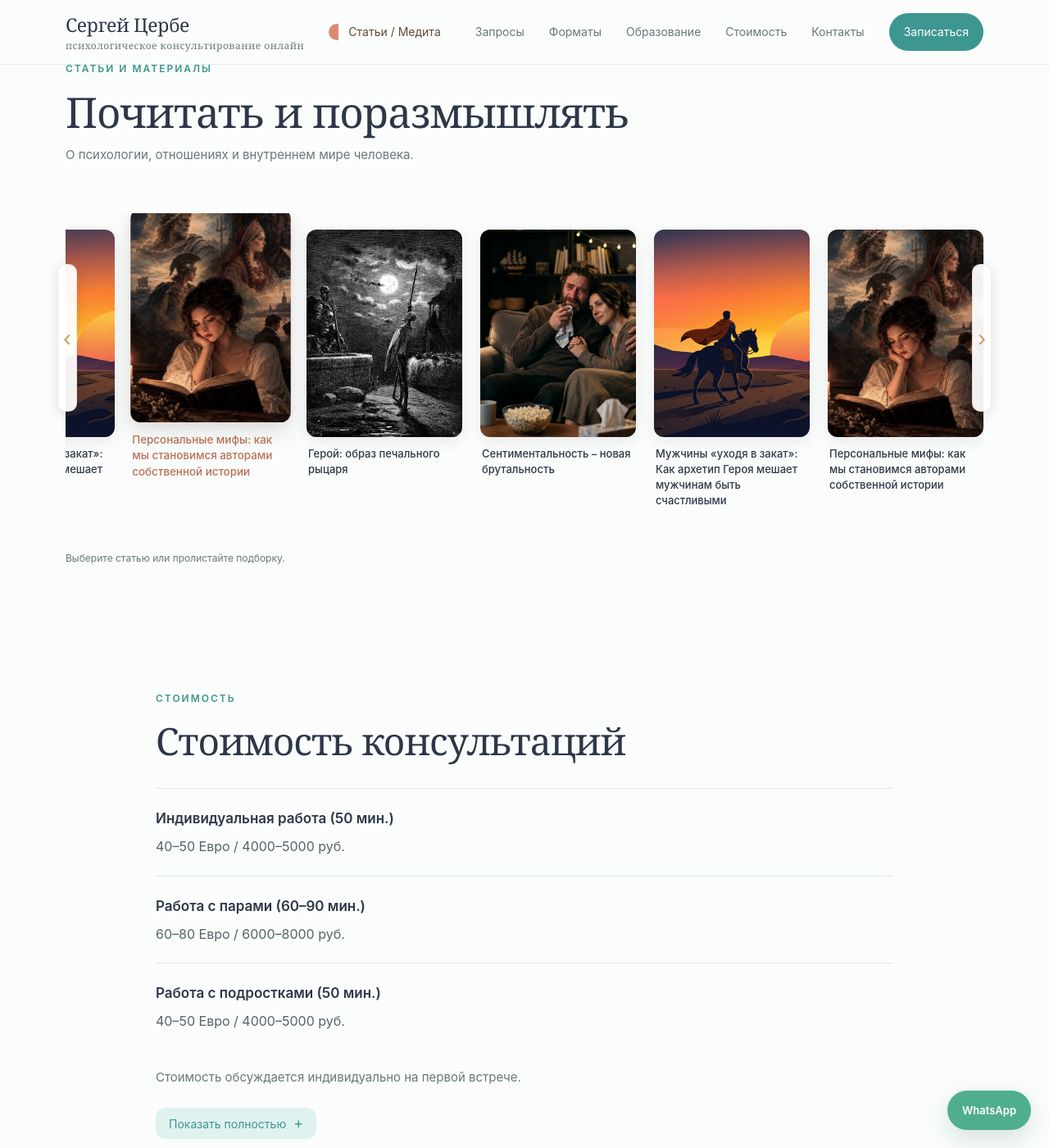
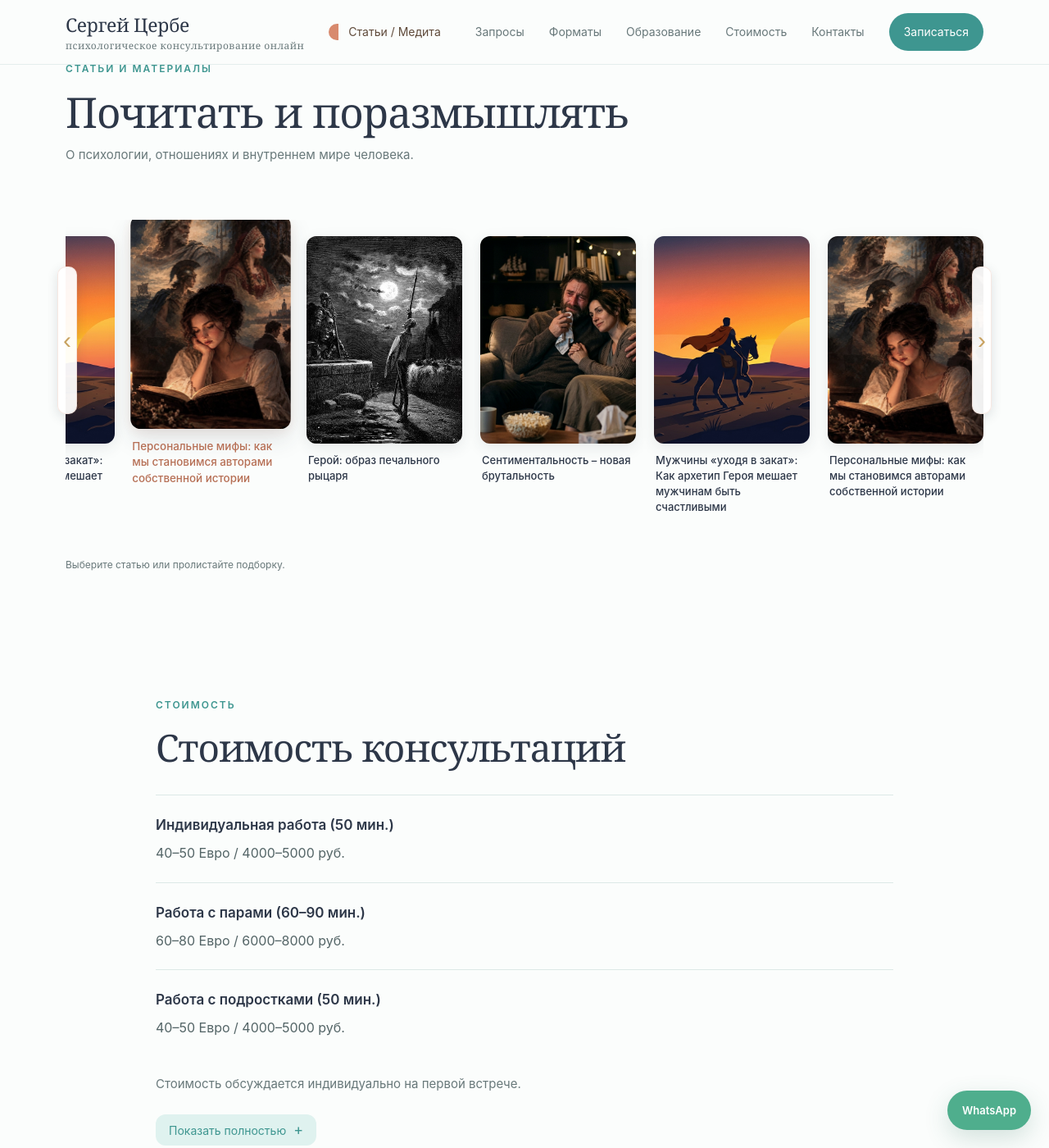
Before and after one commit to zerbe25-gif/zerbe25-gif.github.io, a Jekyll site: the page built from index.html, in a window 1280 px wide and 1400 px high, scrolled down 4945 px. Shown: the whole window at 82% size. Built offline with Jekyll 4.4.1, drawn with Linux system fonts in a browser that asks for light colours.

Commit message:
Update index.html

```diff
--- a/index.html
+++ b/index.html
@@ -1326,7 +1326,7 @@
 
 .article-carousel {
   position: relative;
-  padding: 30px 0 20px;
+  padding: 38px 0 20px;
 }
 
 .article-carousel-viewport {
```
